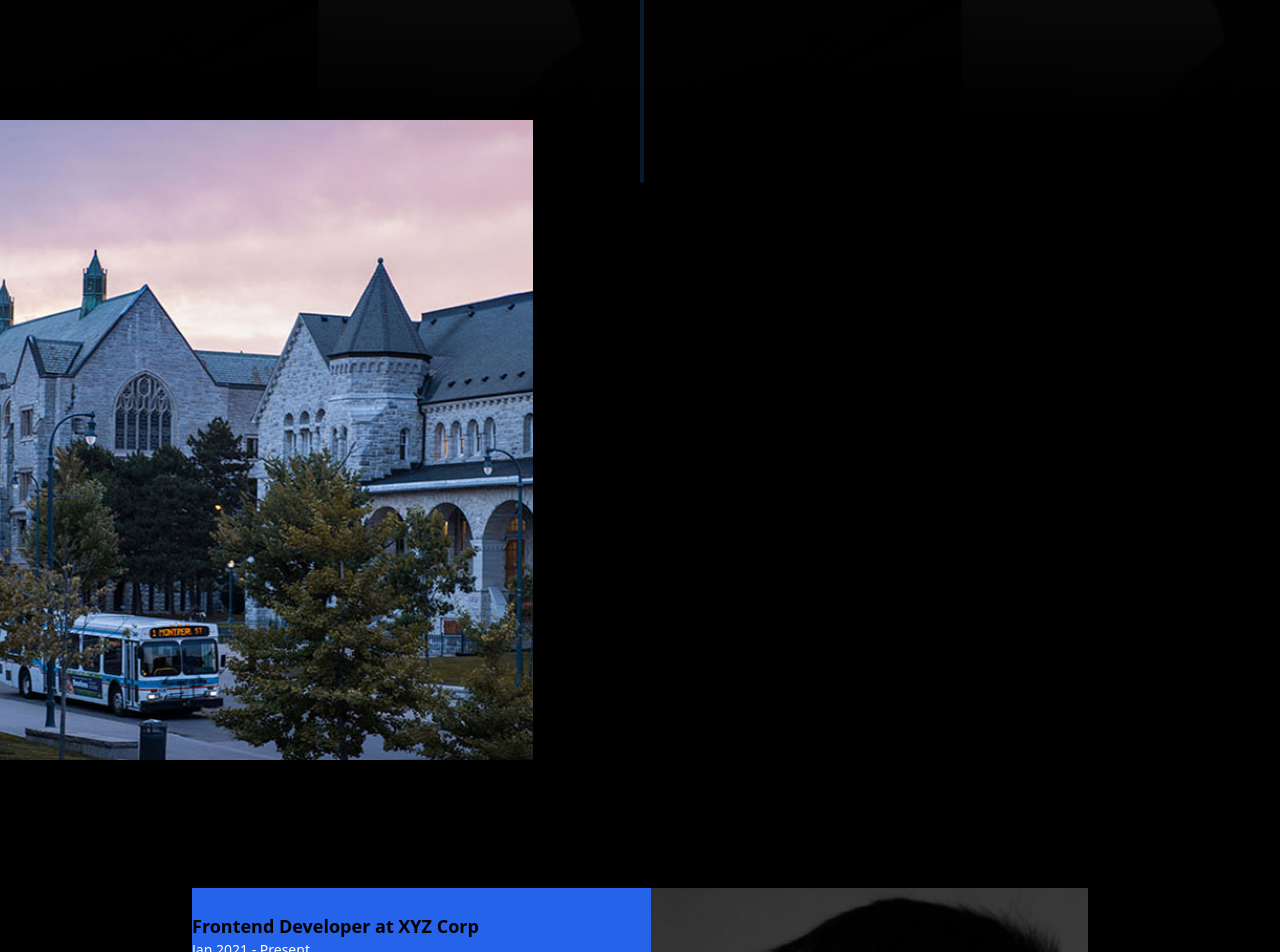
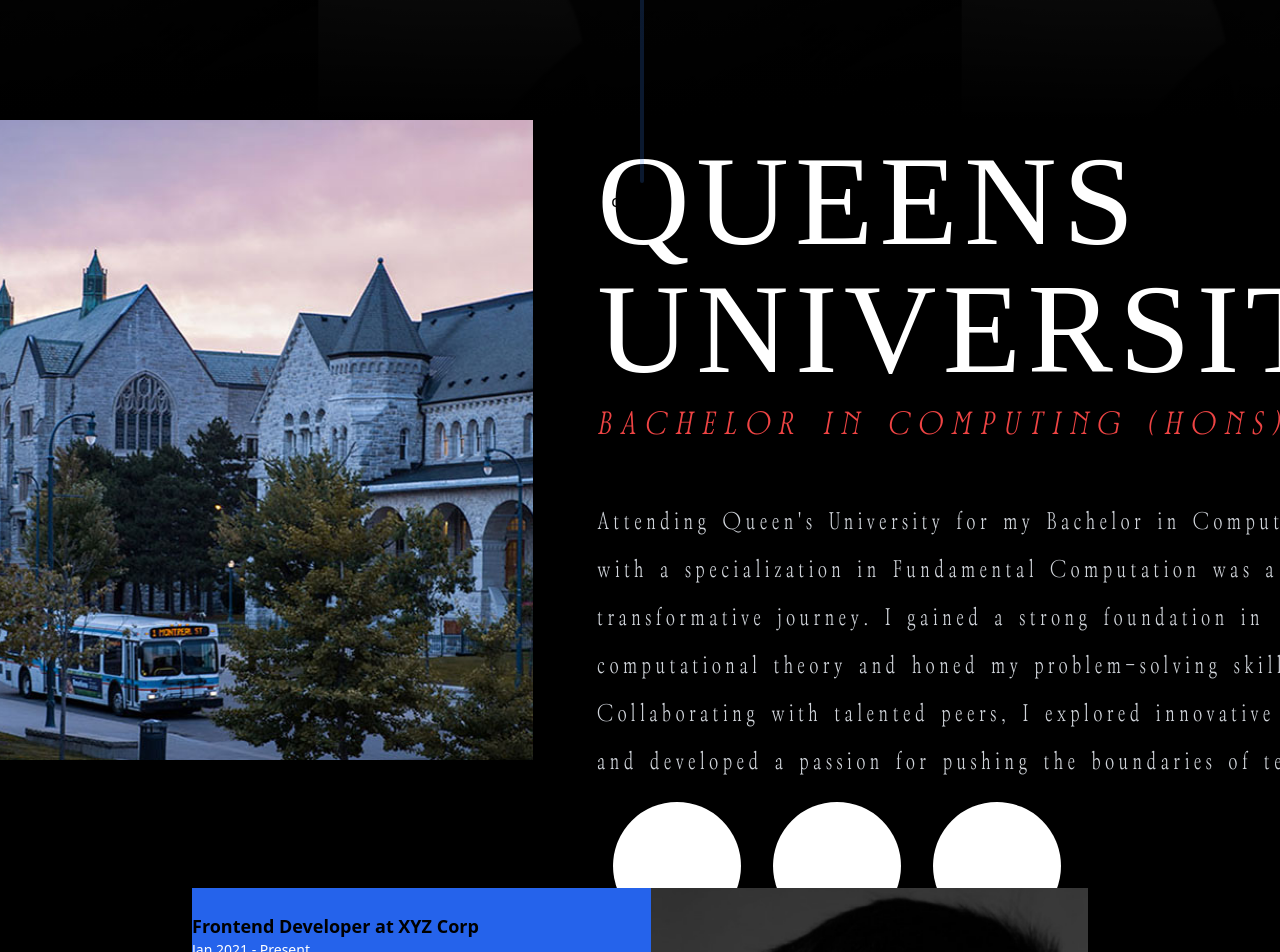
Before and after one commit to JosephLiao542211/PersonalWebsite_v3, a React (Vite) app: page / in a window 1280 px wide. Shown: the part 680-1632 px from the top of the page. Built offline with nearby package versions, Linux system fonts and the light colour scheme; the HTML template or start-up script is replaced by a standard one.

Commit message:
added Content

```diff
--- /dev/null
+++ b/src/components/CircleLinks.tsx
@@ -0,0 +1,26 @@
+import React from "react";
+
+const CircleLinks = () => {
+  const links = [
+    { url: "https://example.com/link1", img: "url-to-image1.jpg" },
+    { url: "https://example.com/link2", img: "url-to-image2.jpg" },
+    { url: "https://example.com/link3", img: "url-to-image3.jpg" },
+  ];
+
+  return (
+    <div className="relative bottom-0 left-0 flex items-end ">
+      {links.map((link, index) => (
+        <a
+          key={index}
+          href={link.url}
+          target="_blank"
+          rel="noopener noreferrer"
+          className="m-4 h-32 w-32 transform rounded-full bg-white bg-cover bg-center transition-transform hover:scale-110"
+          // style={{ backgroundImage: `url(${link.img})` }}
+        ></a>
+      ))}
+    </div>
+  );
+};
+
+export default CircleLinks;
--- a/src/components/Content/Resume.tsx
+++ b/src/components/Content/Resume.tsx
@@ -3,6 +3,7 @@
 import DynamicBackground from "../DynamicBackground";
 import Timeline from "../Timeline";
 import Hobbies from "../Hobbies";
+import CircleLinks from "../CircleLinks";
 const timelineItems = [
   {
     title: "Frontend Developer at XYZ Corp",
@@ -25,29 +26,37 @@
 function Resume() {
   return (
     <div className="relative bg-black pb-[5%]">
-      <div className="flex h-auto flex-col md:h-[80vh] md:flex-row">
+      <div className="flex h-full flex-col md:h-[80vh] md:flex-row">
         <img
-          className="w-full flex-1 object-cover md:w-5/12"
+          className="w-full object-cover md:w-5/12"
           src="queensu.png"
           alt="Placeholder"
         />
 
-        <div className="flex-grow-2 flex p-[5%] px-[10%]">
-          <div>
-            <h1>this is text</h1>
-            <p>
-              em Ipsum è un testo segnaposto utilizzato nel settore della
-              tipografia e della stampa. Lorem Ipsum è considerato il testo
-              segnaposto standard sin dal sedicesimo secolo, quando un anonimo
-              tipografo prese una cassetta di caratteri e li assemblò per
-              preparare un testo campione. È sopravvissuto non solo a più di
-              cinque secoli, ma anche al passaggio alla videoimpaginazione,
-              pervenendoci sostanzialmente inalterato. Fu reso popolare, negli
-              anni ’60, con la diffusione dei fogli di caratte
-            </p>
-          </div>
+        <div className="flex h-full flex-col px-[5%] pr-[10%]">
+          <h1 className="pt-[2%] font-bigger text-[8em] leading-[1em] tracking-[0.05em] text-white">
+            QUEENS UNIVERSITY
+          </h1>
+          <h1 className="font-ztbro_i text-[2em] uppercase leading-[2em] tracking-[0.3em] text-red-500">
+            Bachelor in Computing (Hons)
+          </h1>
+          <p className="pt-[5%] font-ztbro text-[1.5em] leading-[2em] tracking-[0.2em] text-gray-300">
+            Attending Queen's University for my Bachelor in Computing (Hons)
+            with a specialization in Fundamental Computation was a
+            transformative journey. I gained a strong foundation in
+            computational theory and honed my problem-solving skills.
+            Collaborating with talented peers, I explored innovative solutions
+            and developed a passion for pushing the boundaries of technology.
+          </p>
+
+          {/* Spacer div to push CircleLinks to the bottom and take remaining space */}
+          <div className="flex-grow"></div>
+
+          {/* CircleLinks component taking remaining space and sitting at the bottom */}
+          <CircleLinks></CircleLinks>
         </div>
       </div>
+
       <div className="mx-[15%] h-screen py-[10%] align-middle">
         <Timeline items={timelineItems}></Timeline>
       </div>
--- a/src/components/GalleryLightbox.tsx
+++ b/src/components/GalleryLightbox.tsx
@@ -1,4 +1,4 @@
-import React, { useState, useEffect } from "react";
+import React, { useState, useEffect, useRef } from "react";
 import EmblaCarousel from "./EmbalaCarousel";
 import { EmblaOptionsType } from "embla-carousel";
 import "./embala.css";
@@ -18,6 +18,7 @@
     "queensu.png",
     "image 7.jpg",
   ]);
+  const lightboxRef = useRef<HTMLDivElement>(null);
 
   useEffect(() => {
     switch (lb) {
@@ -32,20 +33,38 @@
         setImages(["image 7.jpg"]);
         break;
     }
-  }, [lb]); // Dependency array to trigger effect when lb changes
+  }, [lb]);
 
-  if (!isOpen) return null; // This ensures the lightbox doesn't render when isOpen is false
+  useEffect(() => {
+    function handleClickOutside(event: MouseEvent) {
+      if (
+        lightboxRef.current &&
+        !lightboxRef.current.contains(event.target as Node)
+      ) {
+        onClose();
+      }
+    }
+
+    document.addEventListener("mousedown", handleClickOutside);
+    return () => {
+      document.removeEventListener("mousedown", handleClickOutside);
+    };
+  }, [onClose]);
+
+  if (!isOpen) return null;
 
   return (
     <div className="fixed inset-0 z-50 flex items-center justify-center bg-black bg-opacity-50 backdrop-blur-md">
+      <div ref={lightboxRef} className="relative flex flex-col items-center">
         <button
           onClick={onClose}
-        className="relative text-white hover:text-gray-700"
+          className="absolute right-4 top-4 text-white hover:text-gray-700"
         >
           Close
         </button>
         <EmblaCarousel imageURL={images} slides={SLIDES} options={OPTIONS} />
       </div>
+    </div>
   );
 };
 
```
Lines whose indentation alone changed are shown as unchanged.
